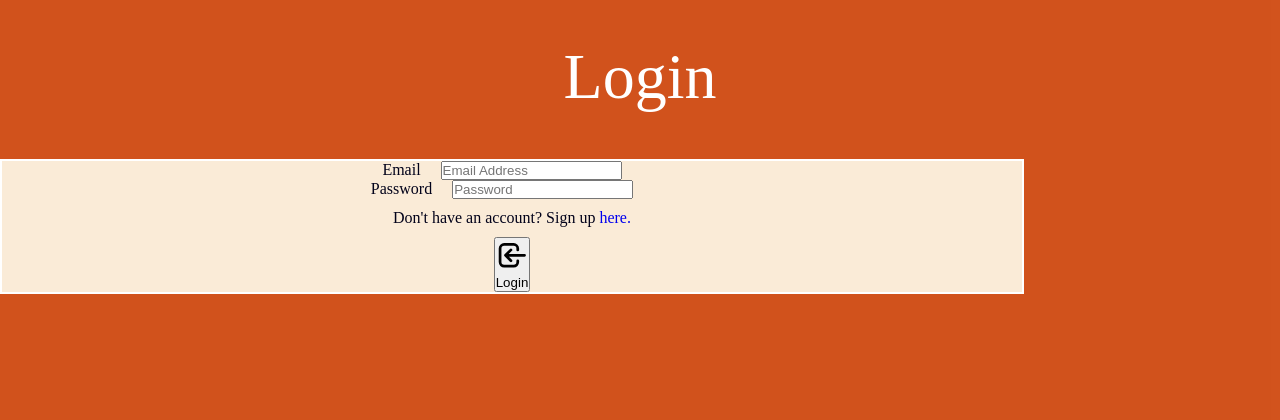
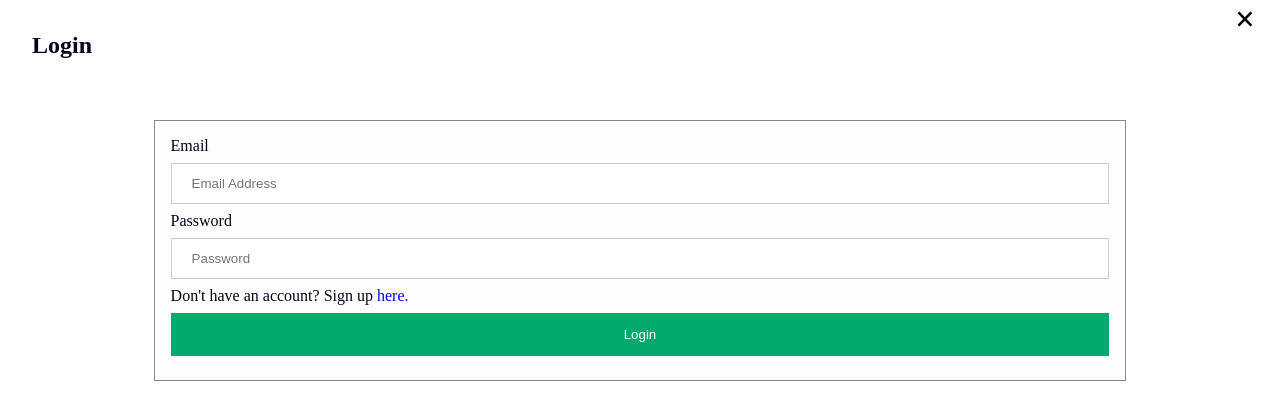
Before and after one commit to danielxgoldin/Hook-em-Up, a React (Create React App) app in the folder hook-em-up/: page /Login in a window 1280 px wide. Shown: the top 420 px of the page. Built offline with nearby package versions, Linux system fonts and the light colour scheme.

Commit message:
Login styles

```diff
--- a/hook-em-up/src/Assets/css/login.css
+++ b/hook-em-up/src/Assets/css/login.css
@@ -1,4 +1,5 @@
-.Container-group {
+
+/*.Container-group {
     background-color: rgba(205, 64, 4, 0.90);
     width: 100;
 }
@@ -51,3 +52,126 @@
 .button {
     color: black;
 }
+
+ Custom */
+
+
+
+/* Full-width input fields */
+input {
+    width: 100%;
+    padding: 12px 20px;
+    margin: 8px 0;
+    display: inline-block;
+    border: 1px solid #ccc;
+    box-sizing: border-box;
+  }
+
+  /* Set a style for all buttons */
+  button {
+    background-color: #04AA6D;
+    color: white;
+    padding: 14px 20px;
+    margin: 8px 0;
+    border: none;
+    cursor: pointer;
+    width: 100%;
+  }
+
+  button:hover {
+    opacity: 0.8;
+  }
+
+  /* Extra styles for the cancel button */
+  .cancelbtn {
+    width: auto;
+    padding: 10px 18px;
+    background-color: #f44336;
+  }
+
+  /* Center the image and position the close button */
+  .imgcontainer {
+    text-align: center;
+    margin: 24px 0 12px 0;
+    position: relative;
+  }
+
+  img.avatar {
+    width: 40%;
+    border-radius: 50%;
+  }
+
+  .container {
+    padding: 16px;
+  }
+
+  span.psw {
+    float: right;
+    padding-top: 16px;
+  }
+
+  /* The Modal (background) */
+  .modal {
+    display: none; /* Hidden by default */
+    position: fixed; /* Stay in place */
+    z-index: 1; /* Sit on top */
+    left: 0;
+    top: 0;
+    width: 100%; /* Full width */
+    height: 100%; /* Full height */
+    overflow: auto; /* Enable scroll if needed */
+    background-color: rgb(0,0,0); /* Fallback color */
+    background-color: rgba(0,0,0,0.4); /* Black w/ opacity */
+    padding-top: 60px;
+  }
+
+  /* Modal Content/Box */
+  .modal-content {
+    background-color: #fefefe;
+    margin: 5% auto 15% auto; /* 5% from the top, 15% from the bottom and centered */
+    border: 1px solid #888;
+    width: 80%; /* Could be more or less, depending on screen size */
+  }
+
+  /* The Close Button (x) */
+  .close {
+    position: absolute;
+    right: 25px;
+    top: 0;
+    color: #000;
+    font-size: 35px;
+    font-weight: bold;
+  }
+
+  .close:hover,
+  .close:focus {
+    color: red;
+    cursor: pointer;
+  }
+
+  /* Add Zoom Animation */
+  .animate {
+    -webkit-animation: animatezoom 0.6s;
+    animation: animatezoom 0.6s
+  }
+
+  @-webkit-keyframes animatezoom {
+    from {-webkit-transform: scale(0)}
+    to {-webkit-transform: scale(1)}
+  }
+
+  @keyframes animatezoom {
+    from {transform: scale(0)}
+    to {transform: scale(1)}
+  }
+
+  /* Change styles for span and cancel button on extra small screens */
+  @media screen and (max-width: 300px) {
+    span.psw {
+       display: block;
+       float: none;
+    }
+    .cancelbtn {
+       width: 100%;
+    }
+  }
--- a/hook-em-up/src/Pages/Auth/Login/index.js
+++ b/hook-em-up/src/Pages/Auth/Login/index.js
@@ -32,7 +32,7 @@ const { currentUser, login, setCurrentUser, setIsSubmitting, loggedIn } = useAut
   }, [loggedIn])
 
   return (
-    <div className="Container-group">
+    <div className="">
       <div className="form-group">
         <div>
           <h2 className="title">Login</h2>
@@ -40,11 +40,13 @@ const { currentUser, login, setCurrentUser, setIsSubmitting, loggedIn } = useAut
         <form
           autoComplete="off"
           onSubmit={handleSignIn}
-          className="login-form"
+          className="modal-content animate"
         >
-          <div className="input-form">
-            <div>
+           <span className="close" title="Close Modal">&times;</span>
+          <div className="container">
               <label className="input">Email</label>
+              <br></br>
+
               <input
                 type="email"
                 onChange={(e) => setEmail(e.target.value)}
@@ -54,8 +56,7 @@ const { currentUser, login, setCurrentUser, setIsSubmitting, loggedIn } = useAut
                 placeholder="Email Address"
                 required
               />
-            </div>
-            <div>
+              <br></br>
               <label className="input">Password</label>
               <input
                 type="Password"
@@ -66,9 +67,8 @@ const { currentUser, login, setCurrentUser, setIsSubmitting, loggedIn } = useAut
                 placeholder="Password"
                 ref={passwordRef}
               />
-            </div>
-            <div className="link">
-              <div className="link-div">
+              <div className="link">
+                <div className="link-div">
                 <span>
                   Don't have an account? Sign up{" "}
                   <Link to="/signup" className="text-black-600 hover:underline">
@@ -78,9 +78,9 @@ const { currentUser, login, setCurrentUser, setIsSubmitting, loggedIn } = useAut
                 </span>
               </div>
             </div>
+
             <div className="text-center">
               <button type="submit" className="button">
-                <LoginIcon className="my-auto h-5 w-6" aria1-hidden="true" />
                 Login
               </button>
             </div>
```
